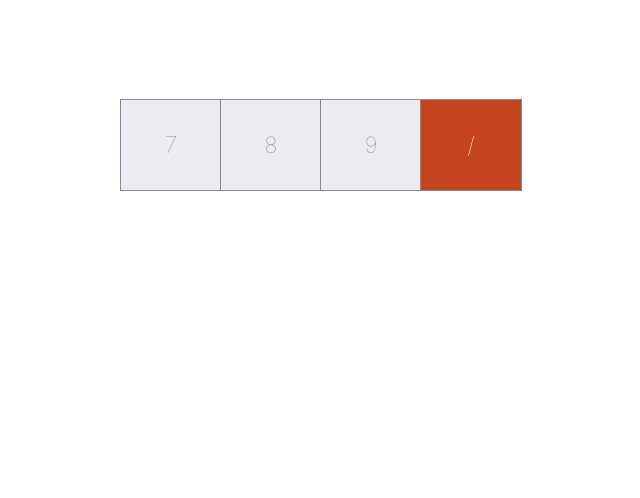
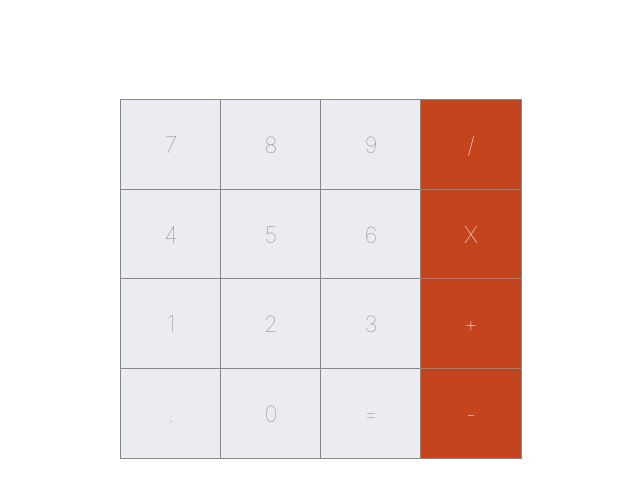
Before and after one commit to akhtarvahid/React-projects, a React (Create React App) app in the folder calculator/: page / in a window 1280 px wide. Shown: the top 498 px of the page, without its empty margins (319-959 px from the left). Built offline with nearby package versions, Linux system fonts and the light colour scheme.

Commit message:
calculator buttons created

```diff
--- a/calculator/src/App.js
+++ b/calculator/src/App.js
@@ -12,6 +12,24 @@
           <Button>9</Button>
           <Button>/</Button>
          </div>
+         <div className="row">
+          <Button>4</Button>
+          <Button>5</Button>
+          <Button>6</Button>
+          <Button>X</Button>
+         </div>
+         <div className="row">
+          <Button>1</Button>
+          <Button>2</Button>
+          <Button>3</Button>
+          <Button>+</Button>
+         </div>
+         <div className="row">
+          <Button>.</Button>
+          <Button>0</Button>
+          <Button>=</Button>
+          <Button>-</Button>
+         </div>
        </div>
     </div>
   );
```
